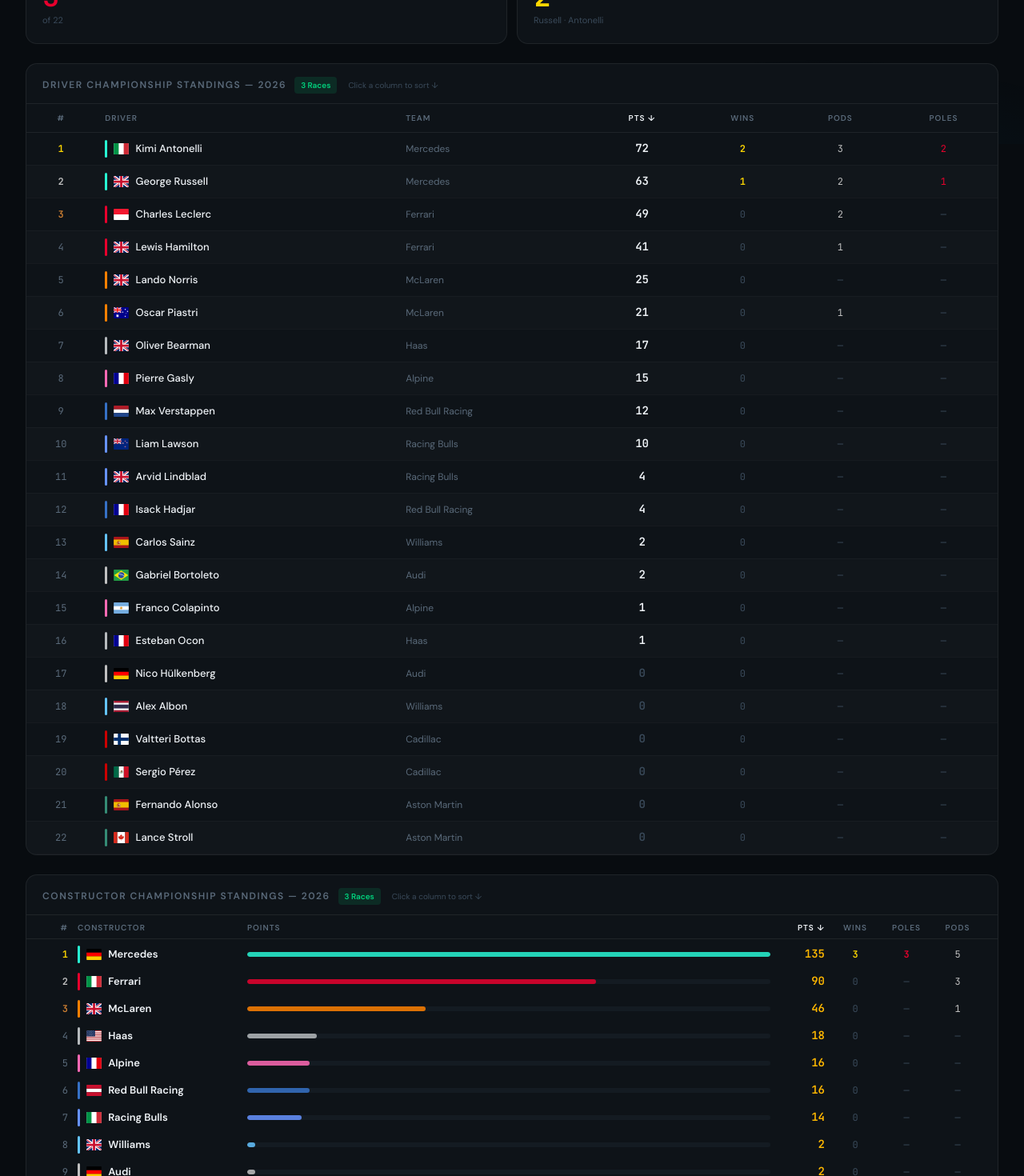
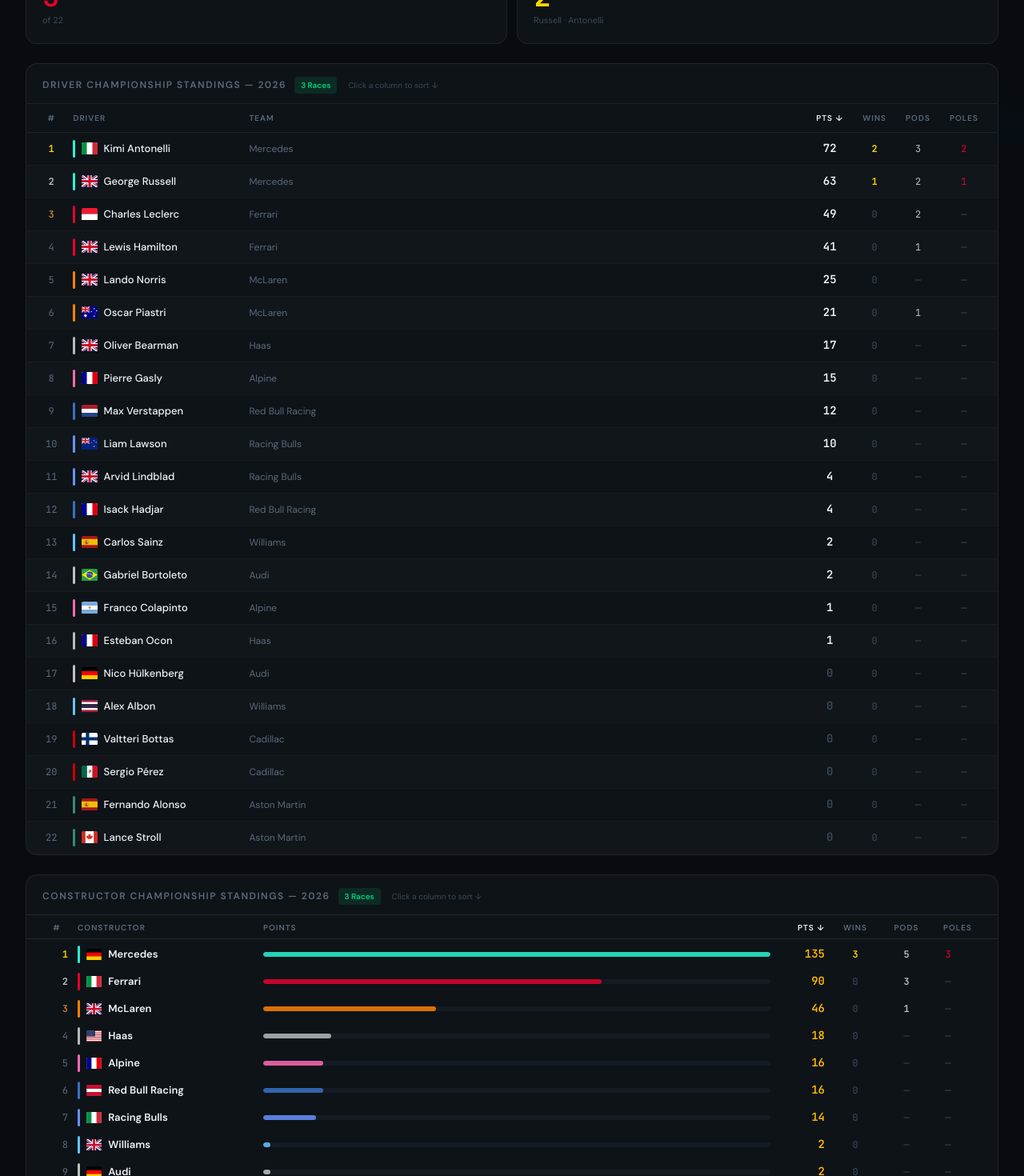
Before and after one commit to r-beaumont/formulafantasyhub, a Next.js app: page /standings in a window 1280 px wide. Shown: the part 620-2090 px from the top of the page at 80% size. Built offline with nearby package versions, Linux system fonts and the light colour scheme; no server answers.

Commit message:
fix: correct constructor standings column order to wins/podiums/poles and align driver table margins
Co-Authored-By: Claude Sonnet 4.6 <noreply@anthropic.com>

```diff
--- a/app/standings/StandingsClient.tsx
+++ b/app/standings/StandingsClient.tsx
@@ -321,15 +321,24 @@ export default function StandingsClient() {
 
         <div style={{ overflowX: 'auto' }}>
           <table style={{ width: '100%', borderCollapse: 'collapse' }}>
+            <colgroup>
+              <col style={{ width: '28px' }} />
+              <col style={{ width: '220px' }} />
+              <col />
+              <col style={{ width: '56px' }} />
+              <col style={{ width: '52px' }} />
+              <col style={{ width: '52px' }} />
+              <col style={{ width: '52px' }} />
+            </colgroup>
             <thead>
               <tr>
-                <th style={thStyle(false)}>#</th>
+                <th style={{ ...thStyle(false), padding: '10px 8px 10px 24px' }}>#</th>
                 <th style={thStyle(true)}>Driver</th>
                 <th style={thStyle(true)}>Team</th>
                 <th onClick={() => setSortMode('points')}  style={{ ...thStyle(false), cursor: 'pointer', color: sortMode === 'points'  ? '#F0F4F8' : '#5A6A7A', userSelect: 'none' }}>PTS {sortMode === 'points'  ? '↓' : ''}</th>
                 <th onClick={() => setSortMode('wins')}    style={{ ...thStyle(false), cursor: 'pointer', color: sortMode === 'wins'    ? '#F0F4F8' : '#5A6A7A', userSelect: 'none' }}>WINS {sortMode === 'wins'    ? '↓' : ''}</th>
                 <th onClick={() => setSortMode('podiums')} style={{ ...thStyle(false), cursor: 'pointer', color: sortMode === 'podiums' ? '#F0F4F8' : '#5A6A7A', userSelect: 'none' }}>PODS {sortMode === 'podiums' ? '↓' : ''}</th>
-                <th onClick={() => setSortMode('poles')}   style={{ ...thStyle(false), cursor: 'pointer', color: sortMode === 'poles'   ? '#F0F4F8' : '#5A6A7A', userSelect: 'none' }}>POLES {sortMode === 'poles'   ? '↓' : ''}</th>
+                <th onClick={() => setSortMode('poles')}   style={{ ...thStyle(false), cursor: 'pointer', color: sortMode === 'poles'   ? '#F0F4F8' : '#5A6A7A', userSelect: 'none', paddingRight: '24px' }}>POLES {sortMode === 'poles'   ? '↓' : ''}</th>
               </tr>
             </thead>
             <tbody>
@@ -337,7 +346,7 @@ export default function StandingsClient() {
                 const rank = i + 1
                 return (
                   <tr key={d.id} style={{ background: i % 2 === 0 ? 'transparent' : 'rgba(255,255,255,0.01)' }}>
-                    <td style={{ ...tdMono(posColor(rank)), fontWeight: rank <= 3 ? 600 : 400 }}>{rank}</td>
+                    <td style={{ ...tdMono(posColor(rank)), fontWeight: rank <= 3 ? 600 : 400, padding: '9px 8px 9px 24px' }}>{rank}</td>
                     <td style={{ padding: '9px 12px', borderBottom: '1px solid rgba(255,255,255,0.03)' }}>
                       <div style={{ display: 'flex', alignItems: 'center', gap: '8px' }}>
                         <div style={{ width: '3px', height: '22px', borderRadius: '2px', background: d.teamColor, flexShrink: 0 }} />
@@ -351,7 +360,7 @@ export default function StandingsClient() {
                       {d.wins > 0 ? <span style={{ fontWeight: 700 }}>{d.wins}</span> : '0'}
                     </td>
                     <td style={tdMono(d.podiums > 0 ? '#C0C0C0' : '#3A4A5A')}>{d.podiums > 0 ? d.podiums : '—'}</td>
-                    <td style={tdMono(d.poles > 0 ? '#E8002D' : '#3A4A5A')}>{d.poles > 0 ? d.poles : '—'}</td>
+                    <td style={{ ...tdMono(d.poles > 0 ? '#E8002D' : '#3A4A5A'), paddingRight: '24px' }}>{d.poles > 0 ? d.poles : '—'}</td>
                   </tr>
                 )
               })}
@@ -369,21 +378,21 @@ export default function StandingsClient() {
         </div>
 
         <div style={{ overflowX: 'auto' }}>
-          <div style={{ display: 'grid', gridTemplateColumns: '28px 200px 1fr 56px 52px 52px 52px', alignItems: 'center', gap: '12px', padding: '8px 24px 6px', borderBottom: '1px solid rgba(255,255,255,0.07)', minWidth: '600px' }}>
-            <span style={{ fontSize: '10px', fontWeight: 600, textTransform: 'uppercase' as const, letterSpacing: '1px', color: '#5A6A7A', textAlign: 'right' as const }}>#</span>
+          <div style={{ display: 'grid', gridTemplateColumns: '28px 220px 1fr 56px 52px 52px 52px', alignItems: 'center', gap: '12px', padding: '8px 24px 6px', borderBottom: '1px solid rgba(255,255,255,0.07)', minWidth: '600px' }}>
+            <span style={{ fontSize: '10px', fontWeight: 600, textTransform: 'uppercase' as const, letterSpacing: '1px', color: '#5A6A7A', textAlign: 'center' as const }}>#</span>
             <span style={{ fontSize: '10px', fontWeight: 600, textTransform: 'uppercase' as const, letterSpacing: '1px', color: '#5A6A7A' }}>Constructor</span>
             <span style={{ fontSize: '10px', fontWeight: 600, textTransform: 'uppercase' as const, letterSpacing: '1px', color: '#5A6A7A' }}>Points</span>
             <span onClick={() => toggleConSort('points')}  style={{ fontSize: '10px', fontWeight: 600, textTransform: 'uppercase' as const, letterSpacing: '1px', color: conSortMode === 'points'  ? '#F0F4F8' : '#5A6A7A', textAlign: 'right' as const, cursor: 'pointer', userSelect: 'none' as const }}>PTS {conSortMode === 'points'  ? (conSortDir === 'desc' ? '↓' : '↑') : ''}</span>
             <span onClick={() => toggleConSort('wins')}    style={{ fontSize: '10px', fontWeight: 600, textTransform: 'uppercase' as const, letterSpacing: '1px', color: conSortMode === 'wins'    ? '#F0F4F8' : '#5A6A7A', textAlign: 'center' as const, cursor: 'pointer', userSelect: 'none' as const }}>WINS {conSortMode === 'wins'    ? (conSortDir === 'desc' ? '↓' : '↑') : ''}</span>
+            <span onClick={() => toggleConSort('podiums')} style={{ fontSize: '10px', fontWeight: 600, textTransform: 'uppercase' as const, letterSpacing: '1px', color: conSortMode === 'podiums' ? '#F0F4F8' : '#5A6A7A', textAlign: 'center' as const, cursor: 'pointer', userSelect: 'none' as const }}>PODS {conSortMode === 'podiums' ? (conSortDir === 'desc' ? '↓' : '↑') : ''}</span>
             <span onClick={() => toggleConSort('poles')}   style={{ fontSize: '10px', fontWeight: 600, textTransform: 'uppercase' as const, letterSpacing: '1px', color: conSortMode === 'poles'   ? '#F0F4F8' : '#5A6A7A', textAlign: 'center' as const, cursor: 'pointer', userSelect: 'none' as const }}>POLES {conSortMode === 'poles'   ? (conSortDir === 'desc' ? '↓' : '↑') : ''}</span>
-            <span onClick={() => toggleConSort('podiums')} style={{ fontSize: '10px', fontWeight: 600, textTransform: 'uppercase' as const, letterSpacing: '1px', color: conSortMode === 'podiums' ? '#F0F4F8' : '#5A6A7A', textAlign: 'center' as const, cursor: 'pointer', userSelect: 'none' as const }}>PODS {conSortMode === 'podiums' ? (conSortDir === 'desc' ? '↓' : '↑') : ''}</span>
           </div>
           <div style={{ padding: '8px 24px 20px', display: 'flex', flexDirection: 'column', gap: '12px', minWidth: '620px' }}>
             {constructors.map((c, i) => {
               const barPct = maxConPts > 0 ? (c.points / maxConPts) * 100 : 0
               const cStats = constructorStats[c.name] || { wins: 0, podiums: 0, poles: 0 }
               return (
-                <div key={c.name} style={{ display: 'grid', gridTemplateColumns: '28px 200px 1fr 56px 52px 52px 52px', alignItems: 'center', gap: '12px' }}>
+                <div key={c.name} style={{ display: 'grid', gridTemplateColumns: '28px 220px 1fr 56px 52px 52px 52px', alignItems: 'center', gap: '12px' }}>
                   <span style={{ fontFamily: 'JetBrains Mono, monospace', fontSize: '12px', color: posColor(i + 1), fontWeight: i < 3 ? 600 : 400, textAlign: 'right' as const }}>{i + 1}</span>
                   <div style={{ display: 'flex', alignItems: 'center', gap: '8px' }}>
                     <div style={{ width: '3px', height: '22px', borderRadius: '2px', background: c.color, flexShrink: 0 }} />
@@ -395,8 +404,8 @@ export default function StandingsClient() {
                   </div>
                   <span style={{ fontFamily: 'JetBrains Mono, monospace', fontSize: '14px', fontWeight: 600, color: c.points > 0 ? '#FFB800' : '#3A4A5A', textAlign: 'right' as const }}>{c.points > 0 ? c.points : '—'}</span>
                   <span style={{ fontFamily: 'JetBrains Mono, monospace', fontSize: '12px', color: cStats.wins > 0 ? '#FFD700' : '#3A4A5A', textAlign: 'center' as const, fontWeight: cStats.wins > 0 ? 700 : 400 }}>{cStats.wins}</span>
-                  <span style={{ fontFamily: 'JetBrains Mono, monospace', fontSize: '12px', color: cStats.poles > 0 ? '#E8002D' : '#3A4A5A', textAlign: 'center' as const, fontWeight: cStats.poles > 0 ? 700 : 400 }}>{cStats.poles > 0 ? cStats.poles : '—'}</span>
-                  <span style={{ fontFamily: 'JetBrains Mono, monospace', fontSize: '12px', color: cStats.podiums > 0 ? '#C0C0C0' : '#3A4A5A', textAlign: 'center' as const }}>{cStats.podiums > 0 ? cStats.podiums : '—'}</span>
+                  <span style={{ fontFamily: 'JetBrains Mono, monospace', fontSize: '12px', color: cStats.podiums > 0 ? '#C0C0C0' : '#3A4A5A', textAlign: 'center' as const, fontWeight: cStats.podiums > 0 ? 700 : 400 }}>{cStats.podiums > 0 ? cStats.podiums : '—'}</span>
+                  <span style={{ fontFamily: 'JetBrains Mono, monospace', fontSize: '12px', color: cStats.poles > 0 ? '#E8002D' : '#3A4A5A', textAlign: 'center' as const, paddingRight: '24px' }}>{cStats.poles > 0 ? cStats.poles : '—'}</span>
                 </div>
               )
             })}
```
